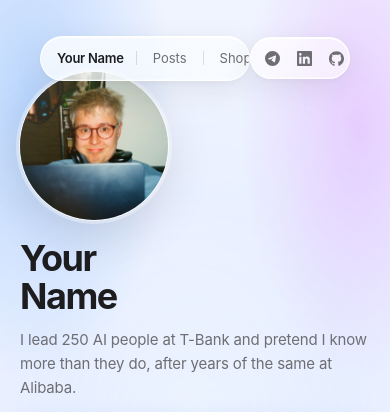
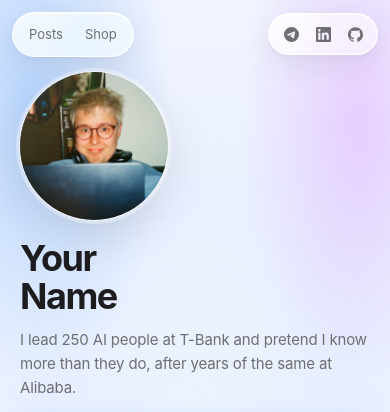
Before and after one commit to levinishnikov/personal-site, a FastAPI app: page / in a window 390 px wide. Shown: the top 412 px of the page. Run offline with FastAPI, Linux system fonts and the light colour scheme; parts of the project's set-up code (start-up, migrations or seed data) failed here and were passed over.

Commit message:
Fix: hide nav brand name on mobile to stop pills overlapping
On screens ≤600px the "Daniel Levinishnikov" text filled the left pill
so it overlapped the right icon pill — the Shop link was clipped and
the icons half-covered it. Hiding .nav-brand and .nav-sep on mobile
fixes the overlap (131px gap measured at 386px). Desktop unchanged.

Co-Authored-By: Claude Sonnet 4.6 <noreply@anthropic.com>

```diff
--- a/static/styles.css
+++ b/static/styles.css
@@ -838,7 +838,20 @@ main {
 
 @media (max-width: 600px) {
   .nav {
-    padding: 16px 20px;
+    top: 12px;
+    left: 12px;
+    right: 12px;
+  }
+
+  /* Hide the name on small screens — avatar below makes it redundant,
+     and it's the only thing that causes the two pills to overlap. */
+  .nav-brand,
+  .nav-sep {
+    display: none;
+  }
+
+  .nav-pill-left {
+    padding: 6px 6px;
   }
 
   .nav-social {
```
